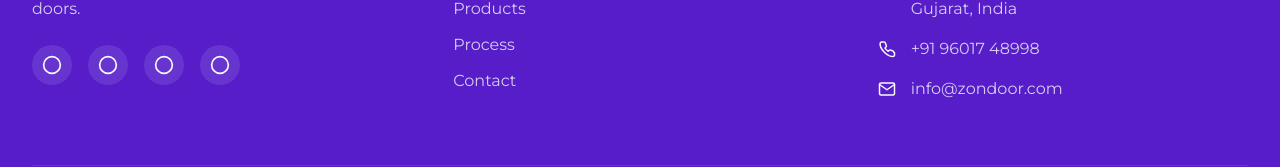
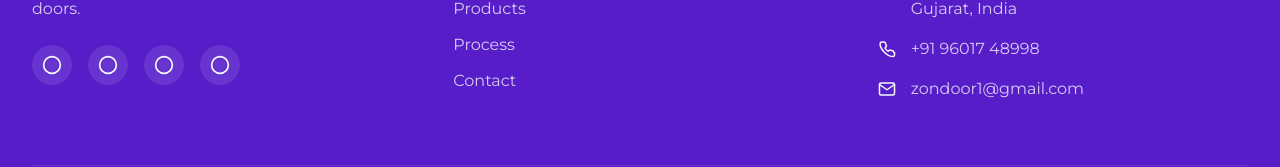
Before and after one commit to VivekKarad172/zondoor, a React (Vite) app: page /gallery in a window 1280 px wide. Shown: the part 2483-2650 px from the top of the page. Built offline with nearby package versions, Linux system fonts and the light colour scheme.

Commit message:
Update contact email address
Update the contact email address in the Footer component to zondoor1@gmail.com.

```diff
--- a/src/components/Footer.tsx
+++ b/src/components/Footer.tsx
@@ -152,7 +152,7 @@ const Footer = () => {
                     </svg>
                   </span>
                   <span className="text-primary-foreground/80">
-                    info@zondoor.com
+                    zondoor1@gmail.com
                   </span>
                 </li>
               </ul>
--- a/src/components/product/ProductData.ts
+++ b/src/components/product/ProductData.ts
@@ -59,7 +59,7 @@ export const categories = [
 export const websiteInfo = {
   mainWebsite: "https://zondoor.com/",
   companyName: "Z-ON DOOR",
-  contactEmail: "info@zondoor.com",
+  contactEmail: "zondoor1@gmail.com",
   address: "Plot No-4, Dhoran Pardi, NH-48, Kamrej, Surat - 394150, Gujarat, India",
   phone: "+91 96017 48998"
 };
```
